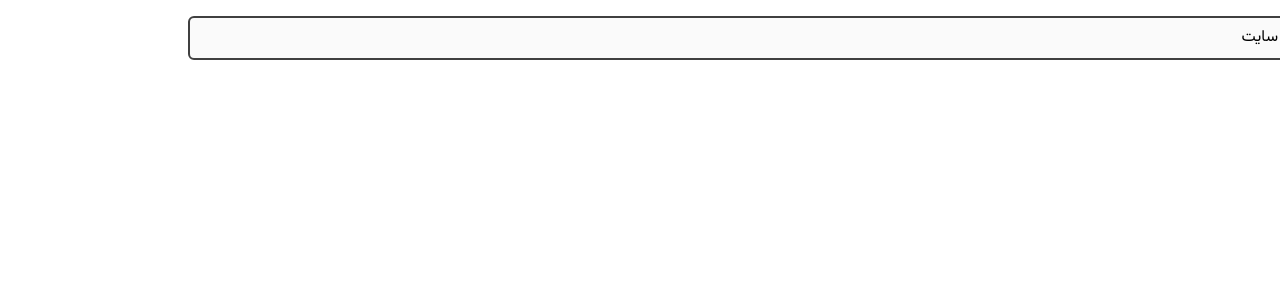
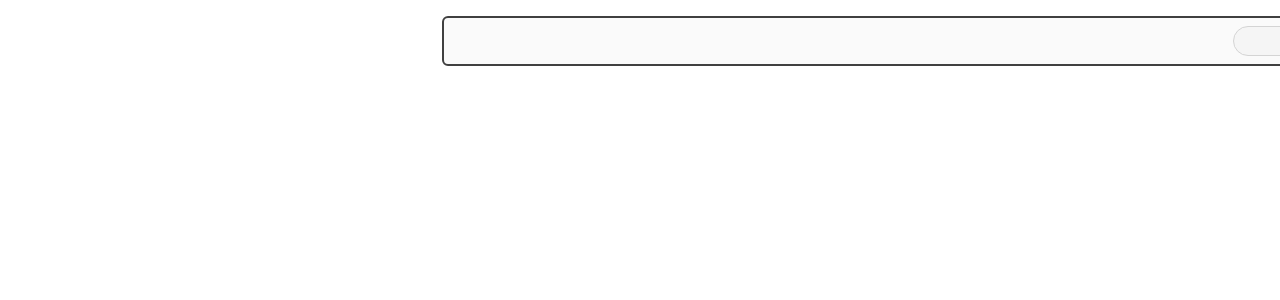
Before and after one commit to AliTaghawi/ts-real-state-mini-project, a Next.js app: page / in a window 1280 px wide. Shown: the top 300 px of the page. Built offline with nearby package versions, Linux system fonts and the light colour scheme.

Commit message:
creating UI of searchBox

```diff
--- /dev/null
+++ b/components/elements/layout/SearchBox.tsx
@@ -0,0 +1,12 @@
+import { IoMdSearch } from "react-icons/io";
+
+const SearchBox = () => {
+  return (
+    <div className="flex items-center gap-1 bg-neutral-100 border border-neutral-300 py-0.5 px-2.5 rounded-2xl">
+      <IoMdSearch className="text-xl" />
+      <input type="text" placeholder="جستجو در عنوان" className=" outline-0 w-[200px]" />
+    </div>
+  );
+};
+
+export default SearchBox;
--- a/components/layout/Header.tsx
+++ b/components/layout/Header.tsx
@@ -1,14 +1,16 @@
-import MenuItem from "@/elements/MenuItem";
+import MenuItem from "@/elements/layout/MenuItem";
+import SearchBox from "@/elements/layout/SearchBox";
 
 const Header = () => {
   return (
     <div className="flex justify-between items-center bg-neutral-50 py-2 px-4 my-4 border-2 border-neutral-700 rounded-md">
-      <div>
+      <div className="flex items-center gap-2">
         <ul className="flex items-center gap-0.5">
           <MenuItem href="/" title="خانه" />
           <MenuItem href="/property-files" title="آگهی‌ها" />
           <MenuItem href="/" title="درباره سایت" />
         </ul>
+        <SearchBox />
       </div>
     </div>
   );
```
Also changed, not shown: components/elements/layout/MenuItem.tsx (renamed from components/elements/MenuItem.tsx).
